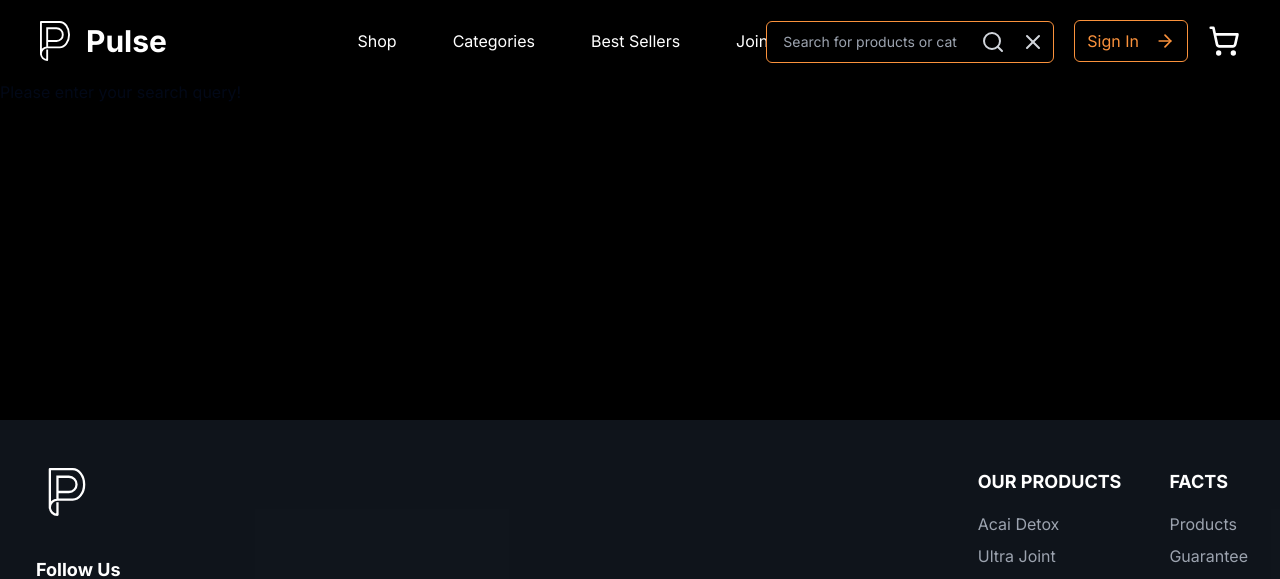
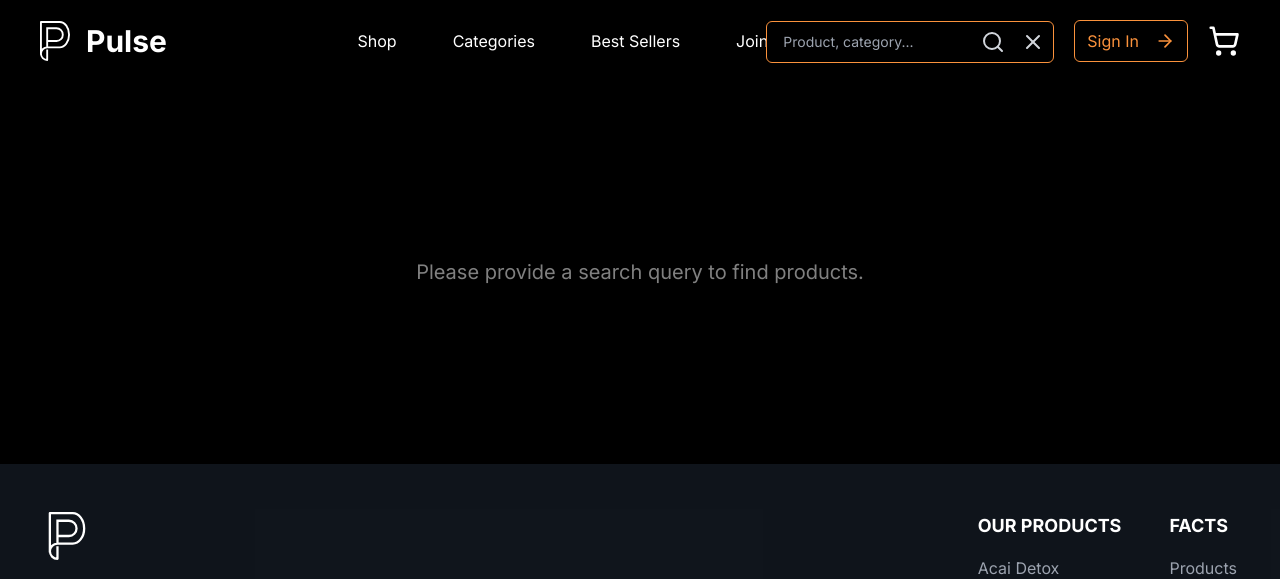
Before and after one commit to Vincent1Vincent2/nextjs-pulse-webshop, a Next.js app: page /search in a window 1280 px wide. Both pictures are taken after a click on the icon 1042 px from the left and 41 px from the top of the page. Shown: the top 579 px of the page. Built offline with nearby package versions, Linux system fonts and the light colour scheme; no server answers.

Commit message:
Render the searched products by query.

```diff
--- a/app/search/page.tsx
+++ b/app/search/page.tsx
@@ -1,18 +1,43 @@
-import React from "react";
-import ProductList from "../../components/ProductList";
+"use client";
+
+import {Product} from "@prisma/client";
+import {useSearchParams} from "next/navigation";
+import React, {useEffect, useState} from "react";
+import ProductListClient from "../../components/ProductListClient";
 import {searchProducts} from "../actions/product";
 
-interface SearchPageProps {
-  searchParams: {query?: string};
-}
+const SearchProduct: React.FC = () => {
+  const [results, setResults] = useState<Product[]>([]);
+  const searchParams = useSearchParams();
+  const query = searchParams.get("query") || "";
 
-export default async function SearchProduct({searchParams}: SearchPageProps) {
-  const query = searchParams.query || "";
+  useEffect(() => {
+    const fetchData = async () => {
+      if (query) {
+        try {
+          const data = await searchProducts(query);
+          setResults(data);
+          console.log("Fetched search results:", data);
+        } catch (error) {
+          console.error("Error fetching search results:", error);
+        }
+      }
+    };
+
+    fetchData();
+  }, [query]);
 
   if (!query) {
-    return <div>Please enter your search query!</div>;
+    return (
+      <div className=" text-white/50 flex justify-center items-center min-h-96">
+        <h1 className="text-xl">
+          Please provide a search query to find products.
+        </h1>
+      </div>
+    );
   }
 
-  const data = await searchProducts(query);
-  return <ProductList products={data} />;
-}
+  return <ProductListClient products={results} />;
+};
+
+export default SearchProduct;
--- /dev/null
+++ b/components/ProductCard.tsx
@@ -0,0 +1,40 @@
+import {Product} from "@prisma/client";
+import Image from "next/image";
+import Link from "next/link";
+import React from "react";
+import AddToCartButton from "./AddToCartButton";
+import {Card, CardContent, CardFooter, CardHeader, CardTitle} from "./ui/card";
+
+interface ProductCardProps {
+  product: Product;
+}
+
+export default function ProductCard({product}: ProductCardProps) {
+  return (
+    <Card
+      key={product.id}
+      className="flex flex-col rounded-sm"
+      data-cy="product"
+    >
+      <CardHeader>
+        <CardTitle className="flex justify-center" data-cy="product-title">
+          {product.name}
+        </CardTitle>
+      </CardHeader>
+      <Link href={`/product/${product.name}/${product.id}`}>
+        <CardContent className="flex justify-center">
+          <Image
+            src={product.image || "/placeholder-image.jpg"}
+            alt="product image"
+            width={150}
+            height={150}
+          />
+        </CardContent>
+      </Link>
+      <CardFooter className="flex justify-between items-center">
+        <span data-cy="product-price">${product.price}</span>
+        <AddToCartButton product={product} />
+      </CardFooter>
+    </Card>
+  );
+}
--- /dev/null
+++ b/components/ProductListClient.tsx
@@ -0,0 +1,17 @@
+import {Product} from "@prisma/client";
+import React from "react";
+import ProductCard from "./ProductCard";
+
+interface ProductListProps {
+  products: Product[];
+}
+
+export default function ProductListClient({products}: ProductListProps) {
+  return (
+    <div className="grid md:grid-cols-2 lg:grid-cols-3 gap-2 max-w-7xl m-5 sm:mx-auto mt-10">
+      {products.map(product => (
+        <ProductCard key={product.id} product={product} />
+      ))}
+    </div>
+  );
+}
--- a/components/SearchBar.tsx
+++ b/components/SearchBar.tsx
@@ -11,9 +11,10 @@ export default function SearchBar() {
     e.preventDefault();
     if (!query.trim()) return;
 
-    const params = new URLSearchParams({query: query}).toString();
-    router.push(`/search?${params}`);
+    const params = new URLSearchParams({query: query});
+    router.push(`/search?${params}` as any);
     setQuery("");
+    setOpen(false);
   };
 
   return (
@@ -26,7 +27,7 @@ export default function SearchBar() {
       {open && (
         <form
           onSubmit={handleSearch}
-          className="absolute top-10 sm:-top-2 -right-20 sm:right-0 w-72"
+          className="absolute top-10 sm:-top-2 -right-40 sm:right-0 w-72"
         >
           <div className="flex items-center justify-between bg-black border border-orange-400 rounded-md shadow-md">
             <input
@@ -34,7 +35,7 @@ export default function SearchBar() {
               value={query}
               onChange={e => setQuery(e.target.value)}
               className="w-full px-4 py-2 bg-black rounded-md text-white text-sm focus:outline-none"
-              placeholder="Search for products or categories..."
+              placeholder="Product, category..."
             />
             <button
               type="submit"
```
